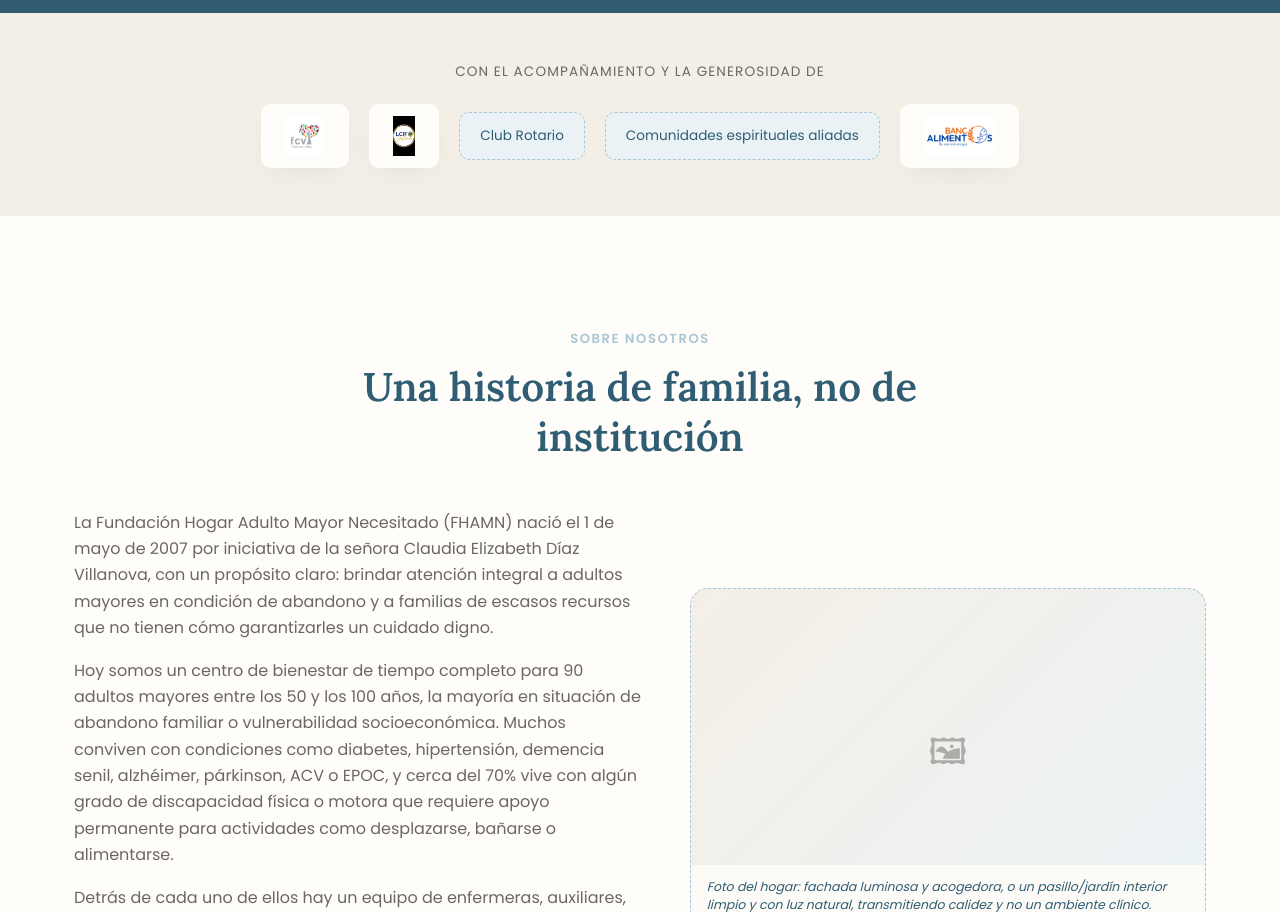
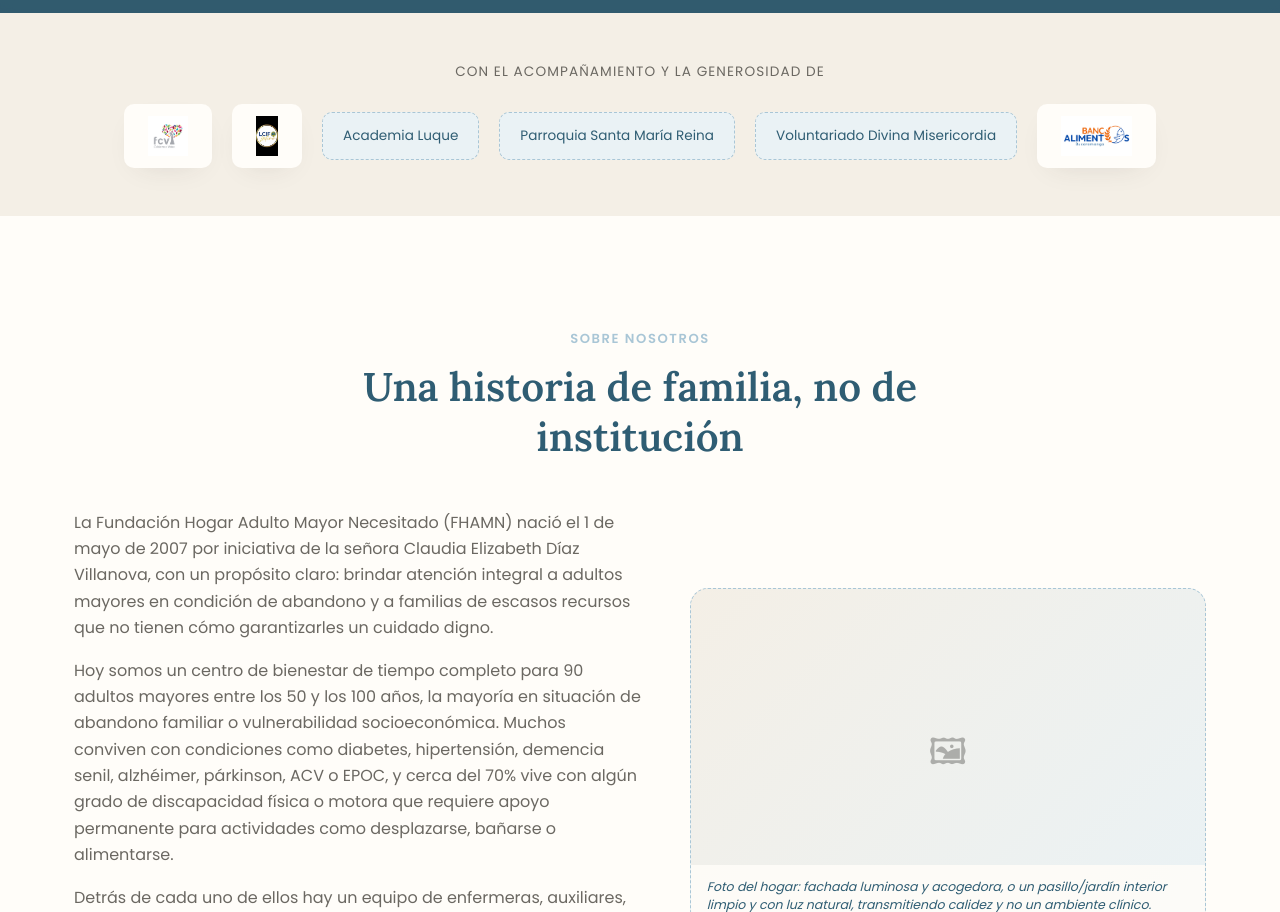
Before and after one commit to gosimona/fundacion-hogar-adulto-mayor, a plain HTML site: page index.html in a window 1280 px wide. Shown: the part 928-1840 px from the top of the page. Drawn offline with Linux system fonts and the light colour scheme; a script that the page names is missing.

Commit message:
Actualizar lista de aliados: quitar Club Rotario, agregar tres
Se retira Club Rotario y se agregan Academia Luque, Parroquia
Santa María Reina y el grupo de Voluntariado de la Divina
Misericordia a la fila de aliados.

```diff
--- a/index.html
+++ b/index.html
@@ -96,8 +96,9 @@
       <div class="partners-row reveal">
         <div class="partner-logo-tile"><img src="assets/images/aliado-fundacion-cardiovascular.png" alt="Fundación Cardiovascular" class="partner-logo-img"></div>
         <div class="partner-logo-tile"><img src="assets/images/aliado-club-de-leones.jpg" alt="Club de Leones" class="partner-logo-img"></div>
-        <div class="partner-logo img-placeholder-inline" data-desc="Logo Club Rotario">Club Rotario</div>
-        <div class="partner-logo img-placeholder-inline" data-desc="Ícono o logo de comunidades espirituales aliadas">Comunidades espirituales aliadas</div>
+        <div class="partner-logo img-placeholder-inline" data-desc="Logo Academia Luque">Academia Luque</div>
+        <div class="partner-logo img-placeholder-inline" data-desc="Logo o escudo de la Parroquia Santa María Reina">Parroquia Santa María Reina</div>
+        <div class="partner-logo img-placeholder-inline" data-desc="Logo del grupo de Voluntariado de la Divina Misericordia">Voluntariado Divina Misericordia</div>
         <div class="partner-logo-tile"><img src="assets/images/aliado-banco-de-alimentos.png" alt="Banco de Alimentos" class="partner-logo-img"></div>
       </div>
     </div>
```
